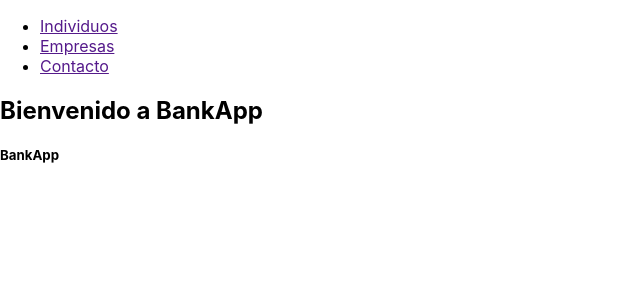
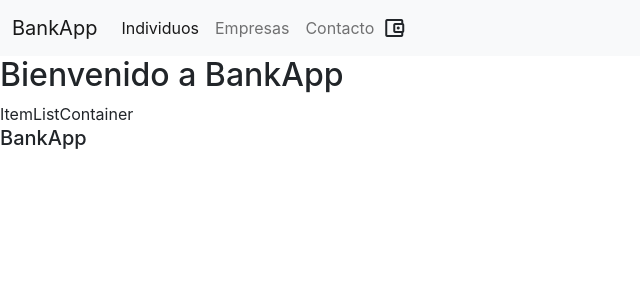
Before and after one commit to damianrequejo/bankpap, a React (Create React App) app: page / in a window 1280 px wide. Shown: the top 300 px of the page, without its empty margins (0-640 px from the left). Built offline with nearby package versions, Linux system fonts and the light colour scheme.

Commit message:
Incorporo CartWidget

```diff
--- a/public/index.html
+++ b/public/index.html
@@ -15,6 +15,8 @@
       user's mobile device or desktop. See https://developers.google.com/web/fundamentals/web-app-manifest/
     -->
     <link rel="manifest" href="%PUBLIC_URL%/manifest.json" />
+    <link rel="stylesheet" href="https://fonts.googleapis.com/css2?family=Material+Symbols+Rounded:opsz,wght,FILL,GRAD@48,400,0,0" />
+    <link href="https://cdn.jsdelivr.net/npm/bootstrap@5.2.0/dist/css/bootstrap.min.css" rel="stylesheet" integrity="sha384-gH2yIJqKdNHPEq0n4Mqa/HGKIhSkIHeL5AyhkYV8i59U5AR6csBvApHHNl/vI1Bx" crossorigin="anonymous">
     <!--
       Notice the use of %PUBLIC_URL% in the tags above.
       It will be replaced with the URL of the `public` folder during the build.
--- a/src/App.js
+++ b/src/App.js
@@ -3,6 +3,7 @@
 import Header from './components/Header/Header';
 import Main from './components/Main/Main';
 import Footer from './components/Footer/Footer';
+import ItemListContainer from './components/ItemListContainer/ItemListContainer';
 
 
 
@@ -10,7 +11,8 @@
   return (
     <>
       <Header />
-      <Main />
+      <Main test="BankApp" />
+      <ItemListContainer />
       <Footer />
     </>
   );
--- /dev/null
+++ b/src/components/ItemListContainer/ItemListContainer.js
@@ -0,0 +1,10 @@
+import React from 'react'
+import './itemlistcontainer.css';
+
+const ItemListContainer = () => {
+  return (
+    <div>ItemListContainer</div>
+  )
+}
+
+export default ItemListContainer
--- a/src/components/Main/Main.jsx
+++ b/src/components/Main/Main.jsx
@@ -1,11 +1,13 @@
 import React from 'react'
 import './main.css';
 
-const Main = () => {
+const Main = (props) => {
+  console.log(props)
+  console.log(props.test)
   return (
     <main>
         <section>
-            <h2>Bienvenido a BankApp</h2>
+            <h2>Bienvenido a {props.test}</h2>
         </section>
     </main>
   )
--- /dev/null
+++ b/src/components/NavBar/CartWindget/CartWidget.js
@@ -0,0 +1,12 @@
+import React from 'react'
+import './cartwidget.css';
+
+const CartWidget = () => {
+  return (
+    <span class="material-symbols-rounded">
+      account_balance_wallet
+    </span>
+  )
+}
+
+export default CartWidget
--- a/src/components/NavBar/Navbar.jsx
+++ b/src/components/NavBar/Navbar.jsx
@@ -1,21 +1,33 @@
 import React from 'react'
 import './navbar.css';
+import CartWidget from './CartWindget/CartWidget';
 
 const Navbar = () => {
   return (
-    <nav className="navbar">
-    <ul>
-      <li>
-        <a href="">Individuos</a>
-      </li>
-      <li>
-        <a href="">Empresas</a>
-      </li>
-      <li>
-        <a href="">Contacto</a>
-      </li>
-    </ul>
-  </nav>
+
+    <nav class="navbar navbar-expand-lg bg-light">
+      <div class="container-fluid">
+        <a class="navbar-brand" href="#">BankApp</a>
+        <button class="navbar-toggler" type="button" data-bs-toggle="collapse" data-bs-target="#navbarNav" aria-controls="navbarNav" aria-expanded="false" aria-label="Toggle navigation">
+          <span class="navbar-toggler-icon"></span>
+        </button>
+        <div class="collapse navbar-collapse" id="navbarNav">
+          <ul class="navbar-nav">
+            <li class="nav-item">
+              <a class="nav-link active" aria-current="page" href="#">Individuos</a>
+            </li>
+            <li class="nav-item">
+              <a class="nav-link" href="#">Empresas</a>
+            </li>
+            <li class="nav-item">
+              <a class="nav-link" href="#">Contacto</a>
+            </li>
+          </ul>
+          <CartWidget />
+        </div>
+      </div>
+    </nav>
+
 
   )
 }
```
Also changed, not shown: src/components/ItemListContainer/itemlistcontainer.css (added), src/components/NavBar/CartWindget/cartwidget.css (added).
